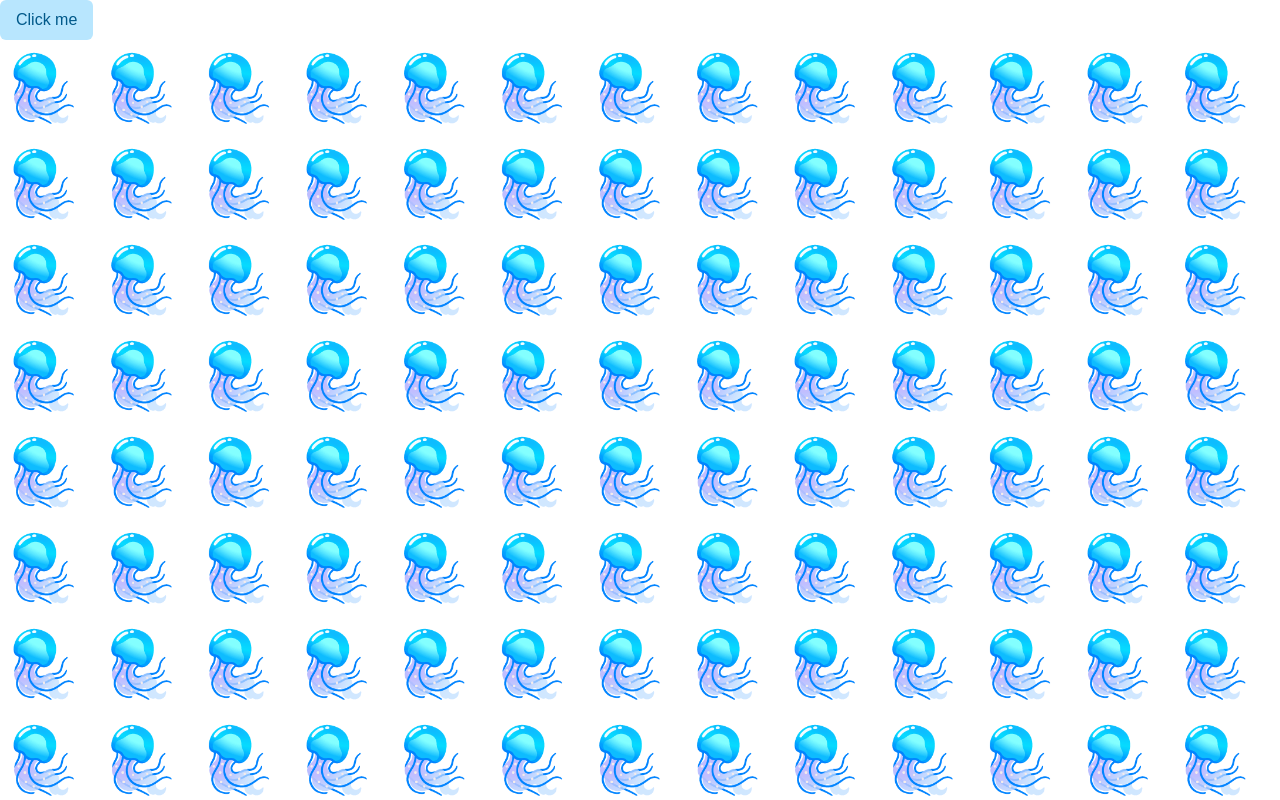
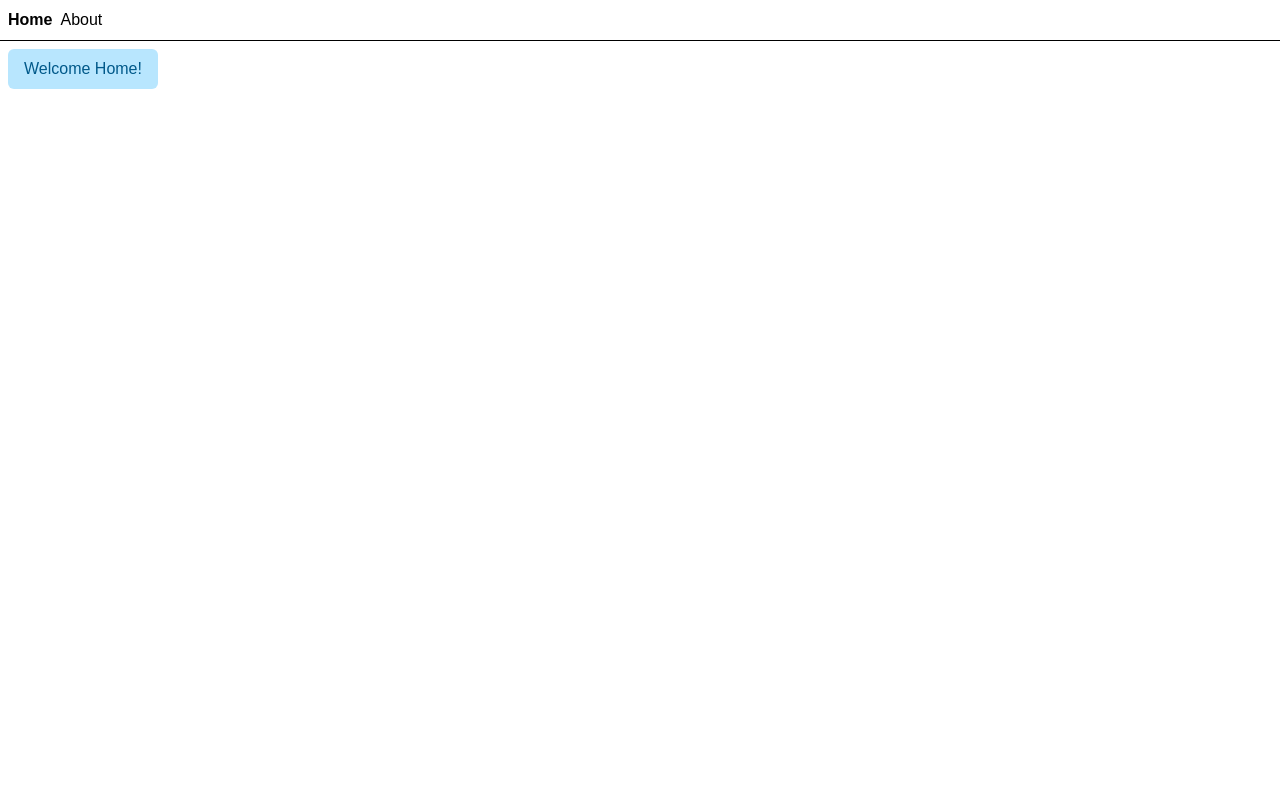
Before and after one commit to mortzmortz/react-starter, a React (Vite) app: page / in a window 1280 px wide. Shown: the top 800 px of the page. Built offline with nearby package versions, Linux system fonts and the light colour scheme; a web font is replaced by a local one.

Commit message:
chore: add tanstack router

```diff
--- a/package.json
+++ b/package.json
@@ -13,6 +13,8 @@
   "dependencies": {
     "@radix-ui/react-slot": "^1.2.0",
     "@tailwindcss/vite": "4.1.4",
+    "@tanstack/react-router": "^1.116.0",
+    "@tanstack/react-router-devtools": "^1.116.0",
     "class-variance-authority": "0.7.1",
     "clsx": "2.1.1",
     "react": "19.1.0",
@@ -22,6 +24,7 @@
   },
   "devDependencies": {
     "@eslint/js": "9.25.0",
+    "@tanstack/router-plugin": "^1.116.1",
     "@types/react": "19.1.2",
     "@types/react-dom": "19.1.2",
     "@vitejs/plugin-react": "4.4.0",
--- a/src/App.tsx
+++ /dev/null
@@ -1,16 +0,0 @@
-import { Button } from './components/button';
-
-function App() {
-  return (
-    <>
-      <Button>Click me</Button>
-      <h1 className="text-[5vw]">
-        {Array.from({ length: 1000 })
-          .map(() => '🪼')
-          .join(' ')}
-      </h1>
-    </>
-  );
-}
-
-export default App;
--- a/src/main.tsx
+++ b/src/main.tsx
@@ -1,11 +1,20 @@
+import { createRouter, RouterProvider } from '@tanstack/react-router';
 import { StrictMode } from 'react';
 import { createRoot } from 'react-dom/client';
-import App from './App';
 
 import './tailwind.css';
+import { routeTree } from './routeTree.gen';
+
+const router = createRouter({ routeTree });
+
+declare module '@tanstack/react-router' {
+  interface Register {
+    router: typeof router;
+  }
+}
 
 createRoot(document.getElementById('root')!).render(
   <StrictMode>
-    <App />
+    <RouterProvider router={router} />
   </StrictMode>,
 );
--- /dev/null
+++ b/src/routeTree.gen.ts
@@ -0,0 +1,111 @@
+/* eslint-disable */
+
+// @ts-nocheck
+
+// noinspection JSUnusedGlobalSymbols
+
+// This file was automatically generated by TanStack Router.
+// You should NOT make any changes in this file as it will be overwritten.
+// Additionally, you should also exclude this file from your linter and/or formatter to prevent it from being checked or modified.
+
+// Import Routes
+
+import { Route as rootRoute } from './routes/__root'
+import { Route as AboutImport } from './routes/about'
+import { Route as IndexImport } from './routes/index'
+
+// Create/Update Routes
+
+const AboutRoute = AboutImport.update({
+  id: '/about',
+  path: '/about',
+  getParentRoute: () => rootRoute,
+} as any)
+
+const IndexRoute = IndexImport.update({
+  id: '/',
+  path: '/',
+  getParentRoute: () => rootRoute,
+} as any)
+
+// Populate the FileRoutesByPath interface
+
+declare module '@tanstack/react-router' {
+  interface FileRoutesByPath {
+    '/': {
+      id: '/'
+      path: '/'
+      fullPath: '/'
+      preLoaderRoute: typeof IndexImport
+      parentRoute: typeof rootRoute
+    }
+    '/about': {
+      id: '/about'
+      path: '/about'
+      fullPath: '/about'
+      preLoaderRoute: typeof AboutImport
+      parentRoute: typeof rootRoute
+    }
+  }
+}
+
+// Create and export the route tree
+
+export interface FileRoutesByFullPath {
+  '/': typeof IndexRoute
+  '/about': typeof AboutRoute
+}
+
+export interface FileRoutesByTo {
+  '/': typeof IndexRoute
+  '/about': typeof AboutRoute
+}
+
+export interface FileRoutesById {
+  __root__: typeof rootRoute
+  '/': typeof IndexRoute
+  '/about': typeof AboutRoute
+}
+
+export interface FileRouteTypes {
+  fileRoutesByFullPath: FileRoutesByFullPath
+  fullPaths: '/' | '/about'
+  fileRoutesByTo: FileRoutesByTo
+  to: '/' | '/about'
+  id: '__root__' | '/' | '/about'
+  fileRoutesById: FileRoutesById
+}
+
+export interface RootRouteChildren {
+  IndexRoute: typeof IndexRoute
+  AboutRoute: typeof AboutRoute
+}
+
+const rootRouteChildren: RootRouteChildren = {
+  IndexRoute: IndexRoute,
+  AboutRoute: AboutRoute,
+}
+
+export const routeTree = rootRoute
+  ._addFileChildren(rootRouteChildren)
+  ._addFileTypes<FileRouteTypes>()
+
+/* ROUTE_MANIFEST_START
+{
+  "routes": {
+    "__root__": {
+      "filePath": "__root.tsx",
+      "children": [
+        "/",
+        "/about"
+      ]
+    },
+    "/": {
+      "filePath": "index.tsx"
+    },
+    "/about": {
+      "filePath": "about.tsx"
+    }
+  }
+}
+ROUTE_MANIFEST_END */
--- /dev/null
+++ b/src/routes/__root.tsx
@@ -0,0 +1,20 @@
+import { createRootRoute, Link, Outlet } from '@tanstack/react-router';
+import { TanStackRouterDevtools } from '@tanstack/react-router-devtools';
+
+export const Route = createRootRoute({
+  component: () => (
+    <>
+      <div className="flex gap-2 p-2">
+        <Link to="/" className="[&.active]:font-bold">
+          Home
+        </Link>
+        <Link to="/about" className="[&.active]:font-bold">
+          About
+        </Link>
+      </div>
+      <hr />
+      <Outlet />
+      <TanStackRouterDevtools />
+    </>
+  ),
+});
--- /dev/null
+++ b/src/routes/about.tsx
@@ -0,0 +1,13 @@
+import { createFileRoute } from '@tanstack/react-router';
+
+export const Route = createFileRoute('/about')({
+  component: About,
+});
+
+function About() {
+  return (
+    <div className="p-2">
+      <h3>About</h3>
+    </div>
+  );
+}
--- /dev/null
+++ b/src/routes/index.tsx
@@ -0,0 +1,16 @@
+import { createFileRoute } from '@tanstack/react-router';
+import { Button } from '~/components/button';
+
+export const Route = createFileRoute('/')({
+  component: Index,
+});
+
+function Index() {
+  return (
+    <div className="p-2">
+      <Button asChild>
+        <h3>Welcome Home!</h3>
+      </Button>
+    </div>
+  );
+}
--- a/vite.config.ts
+++ b/vite.config.ts
@@ -1,9 +1,15 @@
 import tailwindcss from '@tailwindcss/vite';
+import { TanStackRouterVite } from '@tanstack/router-plugin/vite';
 import react from '@vitejs/plugin-react';
 import { defineConfig } from 'vite';
 import tsconfigPaths from 'vite-tsconfig-paths';
 
 // https://vite.dev/config/
 export default defineConfig({
-  plugins: [react(), tsconfigPaths(), tailwindcss()],
+  plugins: [
+    TanStackRouterVite({ target: 'react', autoCodeSplitting: true }),
+    react(),
+    tsconfigPaths(),
+    tailwindcss(),
+  ],
 });
```
Also changed, not shown: 1 other file (tests, documents, lock files or other folders).
